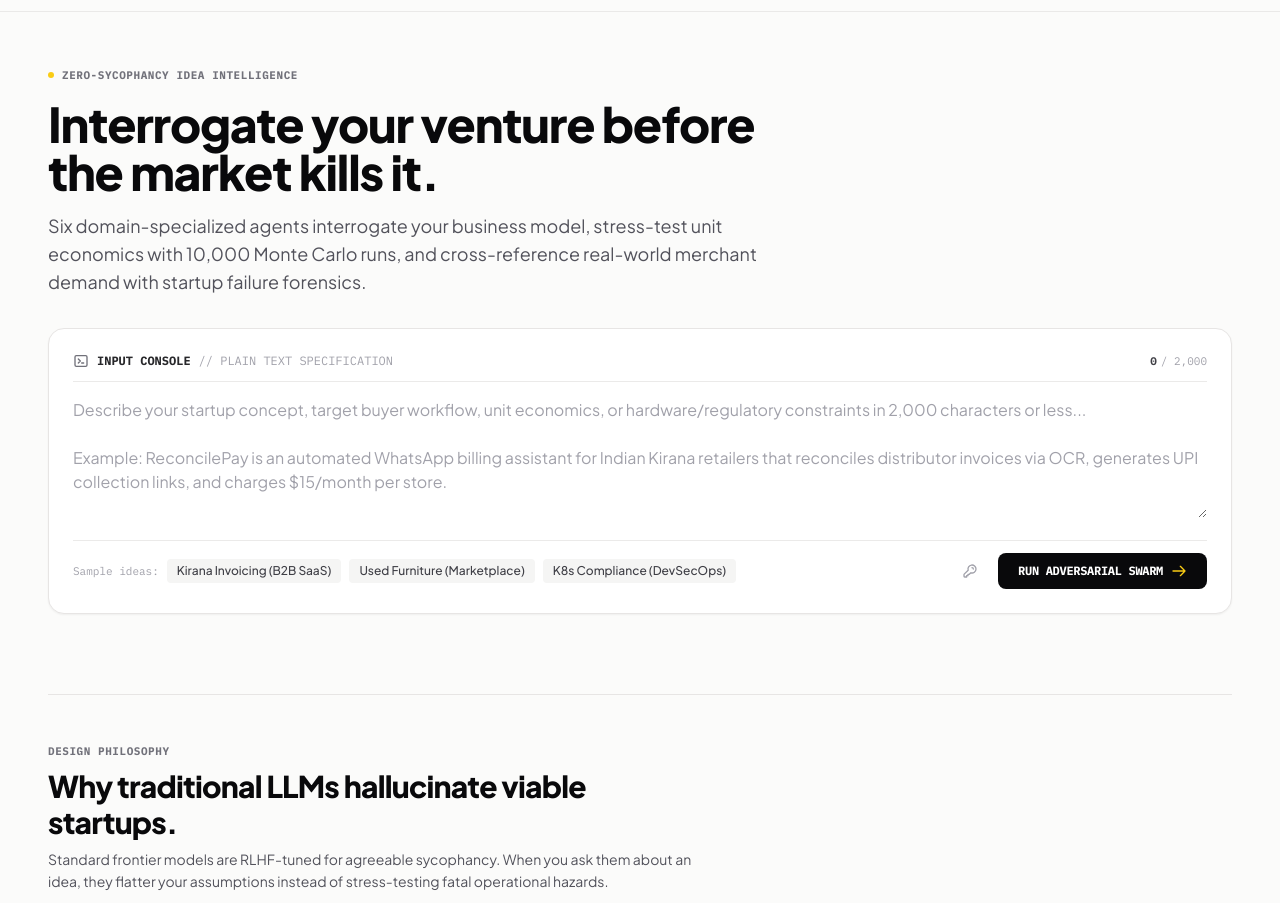
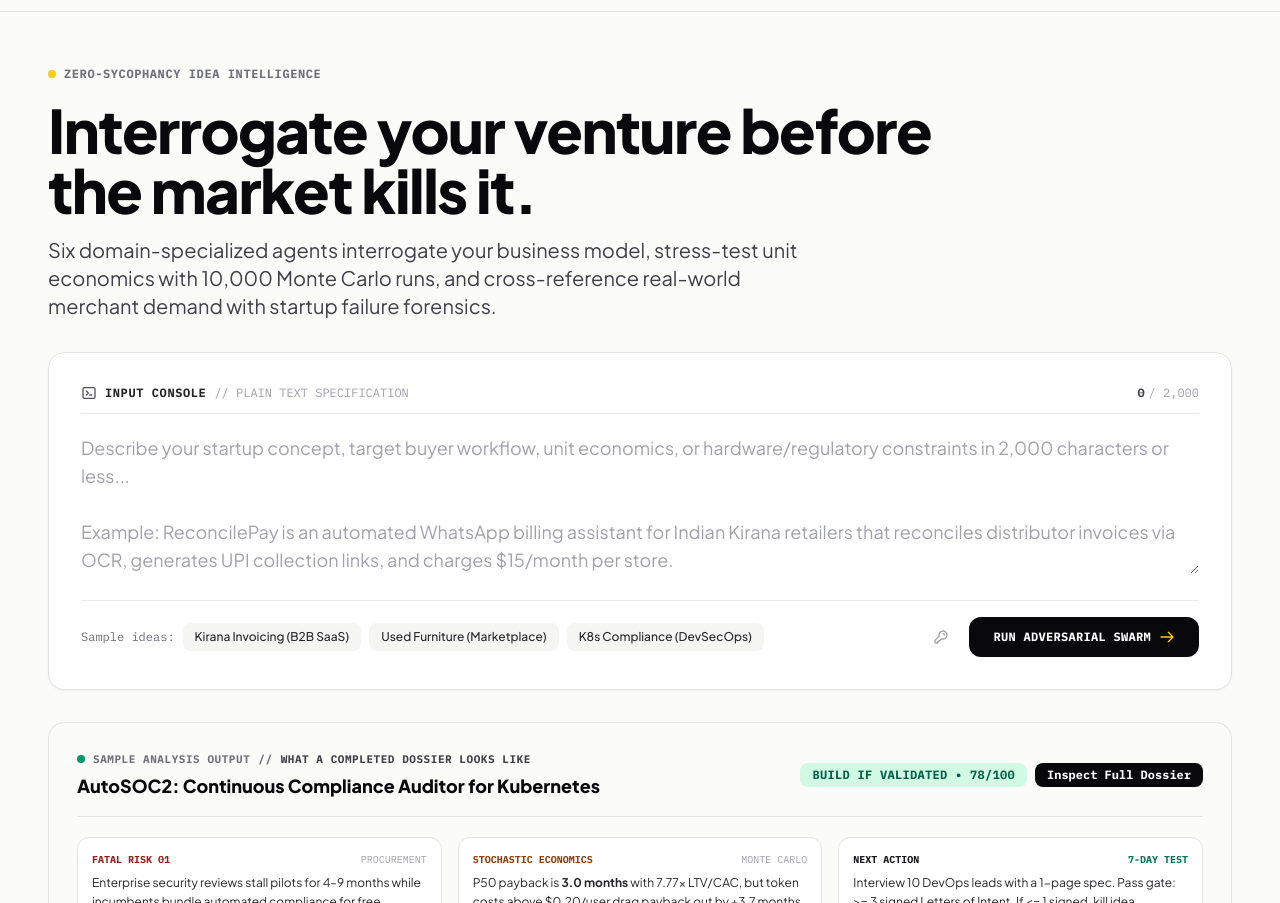
Before and after one commit to sanjeevafk/dossier, a website: page public/index.html in a window 1280 px wide. Shown: the part 49-952 px from the top of the page. Drawn offline with nearby package versions, Linux system fonts and the light colour scheme; no server answers.

Commit message:
feat(ui): implement review recommendations with expanded typography, above-the-fold sample verdict, and decoupled MCP drawer
- Increase hero headline scale and container readability
- Add interactive above-the-fold sample verdict card immediately beneath the input console
- Decouple MCP integration into a dedicated collapsible developer drawer

```diff
--- a/public/index.html
+++ b/public/index.html
@@ -95,36 +95,36 @@
     <section id="heroSection" class="space-y-8">
 
       <!-- Headline & Pitch -->
-      <div class="max-w-3xl space-y-4">
-        <div class="inline-flex items-center gap-2 font-mono text-[11px] font-bold tracking-wider uppercase text-zinc-500">
-          <span class="w-1.5 h-1.5 rounded-full bg-accentGold"></span>
+      <div class="max-w-4xl space-y-4">
+        <div class="inline-flex items-center gap-2 font-mono text-xs font-bold tracking-wider uppercase text-zinc-500">
+          <span class="w-2 h-2 rounded-full bg-accentGold"></span>
           <span>Zero-Sycophancy Idea Intelligence</span>
         </div>
 
-        <h1 class="text-3xl sm:text-4xl md:text-5xl font-extrabold tracking-tight text-zinc-950 leading-[1.12]">
+        <h1 class="text-4xl sm:text-5xl md:text-6xl font-black tracking-tight text-zinc-950 leading-[1.08]">
           Interrogate your venture before the market kills it.
         </h1>
 
-        <p class="text-base sm:text-lg text-zinc-600 leading-relaxed font-normal">
+        <p class="text-lg sm:text-xl text-zinc-700 leading-relaxed font-normal max-w-3xl">
           Six domain-specialized agents interrogate your business model, stress-test unit economics with 10,000 Monte Carlo runs, and cross-reference real-world merchant demand with startup failure forensics.
         </p>
       </div>
 
       <!-- THE ONE-SHOT CONSOLE (2000 CHARACTERS OR LESS) -->
-      <div class="bg-white border border-sand-200 rounded-2xl shadow-sm p-5 md:p-6 space-y-4 transition-all focus-within:border-zinc-400">
+      <div class="bg-white border border-sand-200 rounded-2xl shadow-sm p-6 md:p-8 space-y-5 transition-all focus-within:border-zinc-500">
 
         <!-- Console Header Bar -->
         <div class="flex items-center justify-between pb-3 border-b border-sand-200/80 font-mono text-xs">
           <div class="flex items-center gap-2 text-zinc-800 font-bold">
-            <svg class="w-4 h-4 text-zinc-500" fill="none" stroke="currentColor" stroke-width="2" viewBox="0 0 24 24">
+            <svg class="w-4 h-4 text-zinc-600" fill="none" stroke="currentColor" stroke-width="2" viewBox="0 0 24 24">
               <path stroke-linecap="round" stroke-linejoin="round" d="M8 9l3 3-3 3m5 0h3M5 20h14a2 2 0 002-2V6a2 2 0 00-2-2H5a2 2 0 00-2 2v12a2 2 0 002 2z"/>
             </svg>
-            <span>INPUT CONSOLE</span>
+            <span class="tracking-wider">INPUT CONSOLE</span>
             <span class="text-zinc-400 font-normal">// PLAIN TEXT SPECIFICATION</span>
           </div>
 
-          <div class="flex items-center gap-1 font-mono text-[11px]">
-            <span id="charCount" class="font-bold text-zinc-700">0</span>
+          <div class="flex items-center gap-1 font-mono text-xs">
+            <span id="charCount" class="font-bold text-zinc-800">0</span>
             <span class="text-zinc-400">/ 2,000</span>
           </div>
         </div>
@@ -135,7 +135,7 @@
             id="ideaInput"
             rows="5"
             maxlength="2000"
-            class="w-full bg-transparent border-0 p-0 text-sm md:text-base text-zinc-900 placeholder:text-zinc-400 focus:outline-none focus:ring-0 resize-y leading-relaxed font-sans"
+            class="w-full bg-transparent border-0 p-0 text-base md:text-lg text-zinc-950 placeholder:text-zinc-400 focus:outline-none focus:ring-0 resize-y leading-relaxed font-sans"
             placeholder="Describe your startup concept, target buyer workflow, unit economics, or hardware/regulatory constraints in 2,000 characters or less...
 
 Example: ReconcilePay is an automated WhatsApp billing assistant for Indian Kirana retailers that reconciles distributor invoices via OCR, generates UPI collection links, and charges $15/month per store."
@@ -143,18 +143,18 @@ Example: ReconcilePay is an automated WhatsApp billing assistant for Indian Kira
         </div>
 
         <!-- Presets & Run Action Toolbar -->
-        <div class="flex flex-col sm:flex-row sm:items-center justify-between gap-4 pt-3 border-t border-sand-200/80">
+        <div class="flex flex-col sm:flex-row sm:items-center justify-between gap-4 pt-4 border-t border-sand-200/80">
 
           <!-- Sample Presets for Instant 1-Shot Test -->
           <div class="flex flex-wrap items-center gap-2">
-            <span class="text-[11px] font-mono text-zinc-400 shrink-0">Sample ideas:</span>
-            <button onclick="loadSamplePreset('reconcilepay')" type="button" class="px-2.5 py-1 rounded bg-sand-100 hover:bg-sand-200 text-zinc-700 text-xs font-medium transition cursor-pointer">
+            <span class="text-xs font-mono text-zinc-500 shrink-0">Sample ideas:</span>
+            <button onclick="loadSamplePreset('reconcilepay')" type="button" class="px-3 py-1.5 rounded-lg bg-sand-100 hover:bg-sand-200 text-zinc-800 text-xs font-medium transition cursor-pointer">
               Kirana Invoicing (B2B SaaS)
             </button>
-            <button onclick="loadSamplePreset('reloot')" type="button" class="px-2.5 py-1 rounded bg-sand-100 hover:bg-sand-200 text-zinc-700 text-xs font-medium transition cursor-pointer">
+            <button onclick="loadSamplePreset('reloot')" type="button" class="px-3 py-1.5 rounded-lg bg-sand-100 hover:bg-sand-200 text-zinc-800 text-xs font-medium transition cursor-pointer">
               Used Furniture (Marketplace)
             </button>
-            <button onclick="loadSamplePreset('autosoc2')" type="button" class="px-2.5 py-1 rounded bg-sand-100 hover:bg-sand-200 text-zinc-700 text-xs font-medium transition cursor-pointer">
+            <button onclick="loadSamplePreset('autosoc2')" type="button" class="px-3 py-1.5 rounded-lg bg-sand-100 hover:bg-sand-200 text-zinc-800 text-xs font-medium transition cursor-pointer">
               K8s Compliance (DevSecOps)
             </button>
           </div>
@@ -170,7 +170,7 @@ Example: ReconcilePay is an automated WhatsApp billing assistant for Indian Kira
             <button
               id="runEvaluationBtn"
               onclick="executeOneShotEvaluation()"
-              class="w-full sm:w-auto px-5 py-2.5 bg-zinc-950 hover:bg-zinc-800 text-white rounded-lg text-xs font-bold font-mono tracking-tight transition flex items-center justify-center gap-2 cursor-pointer shadow-xs"
+              class="w-full sm:w-auto px-6 py-3 bg-zinc-950 hover:bg-zinc-800 text-white rounded-xl text-xs font-bold font-mono tracking-wide transition flex items-center justify-center gap-2 cursor-pointer shadow-xs"
             >
               <span id="runBtnText">RUN ADVERSARIAL SWARM</span>
               <svg id="runBtnArrow" class="w-4 h-4 text-accentGold" fill="none" stroke="currentColor" stroke-width="2" viewBox="0 0 24 24">
@@ -182,6 +182,69 @@ Example: ReconcilePay is an automated WhatsApp billing assistant for Indian Kira
 
         </div>
 
+      </div>
+
+      <!-- ============================================================ -->
+      <!-- ABOVE-THE-FOLD TANGIBLE SAMPLE VERDICT TEASER               -->
+      <!-- ============================================================ -->
+      <div class="bg-sand-50/90 border border-sand-200 rounded-2xl p-6 md:p-7 space-y-5 shadow-2xs">
+        <div class="flex flex-col sm:flex-row sm:items-center justify-between gap-3 border-b border-sand-200 pb-4">
+          <div>
+            <div class="flex items-center gap-2 font-mono text-[11px] text-zinc-500 uppercase tracking-wider font-bold">
+              <span class="w-2 h-2 rounded-full bg-emerald-600"></span>
+              <span>Sample Analysis Output</span>
+              <span>//</span>
+              <span class="text-zinc-700">What a completed dossier looks like</span>
+            </div>
+            <h3 class="text-lg font-extrabold text-zinc-950 mt-1">
+              AutoSOC2: Continuous Compliance Auditor for Kubernetes
+            </h3>
+          </div>
+
+          <div class="flex items-center gap-2">
+            <span class="px-3 py-1 rounded-lg bg-emerald-100 text-emerald-800 font-mono text-xs font-black tracking-wide">
+              BUILD IF VALIDATED • 78/100
+            </span>
+            <button onclick="loadSamplePreset('autosoc2'); executeOneShotEvaluation();" class="px-3 py-1 bg-zinc-950 hover:bg-zinc-800 text-white text-xs font-mono font-bold rounded-lg transition cursor-pointer">
+              Inspect Full Dossier
+            </button>
+          </div>
+        </div>
+
+        <div class="grid grid-cols-1 md:grid-cols-3 gap-4">
+          <!-- Flaw 1 -->
+          <div class="p-3.5 bg-white border border-sand-200 rounded-xl space-y-1.5">
+            <div class="flex items-center justify-between">
+              <span class="text-[10px] font-mono text-red-800 font-bold uppercase">Fatal Risk 01</span>
+              <span class="text-[10px] font-mono text-zinc-400">PROCUREMENT</span>
+            </div>
+            <p class="text-xs text-zinc-800 font-sans leading-relaxed">
+              Enterprise security reviews stall pilots for 4–9 months while incumbents bundle automated compliance for free.
+            </p>
+          </div>
+
+          <!-- Flaw 2 -->
+          <div class="p-3.5 bg-white border border-sand-200 rounded-xl space-y-1.5">
+            <div class="flex items-center justify-between">
+              <span class="text-[10px] font-mono text-amber-800 font-bold uppercase">Stochastic Economics</span>
+              <span class="text-[10px] font-mono text-zinc-400">MONTE CARLO</span>
+            </div>
+            <p class="text-xs text-zinc-800 font-sans leading-relaxed">
+              P50 payback is <strong>3.0 months</strong> with 7.77x LTV/CAC, but token costs above $0.20/user drag payback out by +3.7 months.
+            </p>
+          </div>
+
+          <!-- 7-Day Test -->
+          <div class="p-3.5 bg-white border border-sand-200 rounded-xl space-y-1.5">
+            <div class="flex items-center justify-between">
+              <span class="text-[10px] font-mono text-zinc-900 font-bold uppercase">Next Action</span>
+              <span class="text-[10px] font-mono text-emerald-700 font-bold">7-DAY TEST</span>
+            </div>
+            <p class="text-xs text-zinc-800 font-sans leading-relaxed">
+              Interview 10 DevOps leads with a 1-page spec. Pass gate: &gt;= 3 signed Letters of Intent. If &lt;= 1 signed, kill idea immediately.
+            </p>
+          </div>
+        </div>
       </div>
 
     </section>
@@ -592,40 +655,47 @@ Example: ReconcilePay is an automated WhatsApp billing assistant for Indian Kira
     </section>
 
     <!-- ============================================================ -->
-    <!-- 7. MODEL CONTEXT PROTOCOL (MCP) SETUP GUIDE                  -->
+    <!-- 7. DEVELOPER & MCP PROTOCOL INTEGRATION (DECOUPLED DRAWER)    -->
     <!-- ============================================================ -->
-    <section id="mcpSection" class="pt-12 border-t border-sand-200 space-y-8">
-      <div class="max-w-2xl space-y-2">
-        <div class="font-mono text-[11px] font-bold text-zinc-500 uppercase tracking-wider">Integration</div>
-        <h2 class="text-2xl sm:text-3xl font-extrabold tracking-tight text-zinc-950">
-          Model Context Protocol (MCP) Setup.
-        </h2>
-        <p class="text-sm text-zinc-600 leading-relaxed">
-          Dossier natively exposes its adversarial swarm, epistemic verification engine, and sandboxed Monte Carlo runner over standard MCP stdio for seamless integration into your AI coding harnesses.
+    <section id="mcpSection" class="pt-8 border-t border-sand-200">
+      <details class="group bg-zinc-950 border border-zinc-800 rounded-2xl overflow-hidden font-mono text-xs">
+        <summary class="p-6 md:p-7 flex flex-col md:flex-row md:items-center justify-between gap-4 cursor-pointer select-none hover:bg-zinc-900 transition">
+          <div class="space-y-1.5">
+            <div class="flex items-center gap-2 text-accentGold text-[11px] font-bold uppercase tracking-wider">
+              <span>[+] DEVELOPER &amp; MCP PROTOCOL INTEGRATION</span>
+            </div>
+            <h3 class="text-xl font-extrabold text-white font-sans tracking-tight">
+              Connect Dossier Adversarial Swarm to Claude Desktop, Cursor, &amp; CLI
+            </h3>
+            <p class="text-zinc-400 font-sans text-xs max-w-2xl leading-relaxed">
+              Expose the 6-agent swarm, isolated Python Monte Carlo runner, and epistemic verification engine over standard MCP stdio JSON-RPC.
             </p>
           </div>
+          <span class="px-3 py-1.5 rounded-lg bg-zinc-800 text-zinc-300 font-mono text-xs font-semibold shrink-0">
+            View Stdio JSON Config
+          </span>
+        </summary>
 
-      <!-- Tabbed Code Box -->
-      <div class="bg-zinc-950 border border-zinc-800 rounded-2xl overflow-hidden font-mono text-xs">
+        <div class="p-6 md:p-8 pt-0 space-y-5 border-t border-zinc-900">
 
           <!-- Tab Bar -->
-        <div class="flex items-center justify-between px-4 py-2.5 bg-zinc-900 border-b border-zinc-800 text-[11px]">
+          <div class="flex flex-wrap items-center justify-between gap-3 pt-4 border-b border-zinc-800 text-[11px]">
             <div class="flex items-center gap-2">
-            <button onclick="setMcpTab('claude')" id="mcpTab-claude" class="px-2.5 py-1 rounded bg-zinc-800 text-white font-bold transition">
+              <button onclick="setMcpTab('claude')" id="mcpTab-claude" class="px-3 py-1 rounded bg-zinc-800 text-white font-bold transition">
                 Claude Desktop
               </button>
-            <button onclick="setMcpTab('cursor')" id="mcpTab-cursor" class="px-2.5 py-1 rounded text-zinc-400 hover:text-white transition">
+              <button onclick="setMcpTab('cursor')" id="mcpTab-cursor" class="px-3 py-1 rounded text-zinc-400 hover:text-white transition">
                 Cursor
               </button>
-            <button onclick="setMcpTab('windsurf')" id="mcpTab-windsurf" class="px-2.5 py-1 rounded text-zinc-400 hover:text-white transition">
+              <button onclick="setMcpTab('windsurf')" id="mcpTab-windsurf" class="px-3 py-1 rounded text-zinc-400 hover:text-white transition">
                 Windsurf / Antigravity
               </button>
-            <button onclick="setMcpTab('cli')" id="mcpTab-cli" class="px-2.5 py-1 rounded text-zinc-400 hover:text-white transition">
+              <button onclick="setMcpTab('cli')" id="mcpTab-cli" class="px-3 py-1 rounded text-zinc-400 hover:text-white transition">
                 CLI / Stdio
               </button>
             </div>
 
-          <button onclick="copyMcpCode()" class="flex items-center gap-1.5 px-2.5 py-1 bg-zinc-800 hover:bg-zinc-700 text-zinc-200 rounded text-[11px] font-semibold transition cursor-pointer">
+            <button onclick="copyMcpCode()" class="flex items-center gap-1.5 px-3 py-1 bg-zinc-800 hover:bg-zinc-700 text-zinc-200 rounded text-[11px] font-semibold transition cursor-pointer">
               <svg class="w-3.5 h-3.5 text-zinc-400" fill="none" stroke="currentColor" stroke-width="2" viewBox="0 0 24 24">
                 <path stroke-linecap="round" stroke-linejoin="round" d="M8 16H6a2 2 0 01-2-2V6a2 2 0 012-2h8a2 2 0 012 2v2m-6 12h8a2 2 0 002-2v-8a2 2 0 00-2-2h-8a2 2 0 00-2 2v8a2 2 0 002 2z"/>
               </svg>
@@ -634,7 +704,7 @@ Example: ReconcilePay is an automated WhatsApp billing assistant for Indian Kira
           </div>
 
           <!-- Code Content -->
-        <div class="p-5 overflow-x-auto text-zinc-300">
+          <div class="overflow-x-auto text-zinc-300">
             <pre id="mcpCodeBlock" class="leading-relaxed"><code>{
   "mcpServers": {
     "dossier": {
@@ -646,13 +716,13 @@ Example: ReconcilePay is an automated WhatsApp billing assistant for Indian Kira
           </div>
 
           <!-- Exposed MCP Tools Summary Footer -->
-        <div class="p-4 bg-zinc-900/60 border-t border-zinc-800 text-[11px] text-zinc-400 flex flex-wrap gap-4">
+          <div class="p-4 bg-zinc-900/60 rounded-xl border border-zinc-800 text-[11px] text-zinc-400 flex flex-wrap gap-4 font-mono">
             <div><span class="text-zinc-200 font-bold">evaluate_idea</span> — Full 6-agent swarm intelligence &amp; dossier synthesis</div>
             <div><span class="text-zinc-200 font-bold">run_sandbox_economics</span> — Isolated Python3 deterministic unit economics</div>
             <div><span class="text-zinc-200 font-bold">verify_claims_epistemics</span> — 7-tier epistemic hierarchy claim audit</div>
           </div>
-
         </div>
+      </details>
     </section>
 
     <!-- ============================================================ -->
```
Lines whose indentation alone changed are shown as unchanged.
